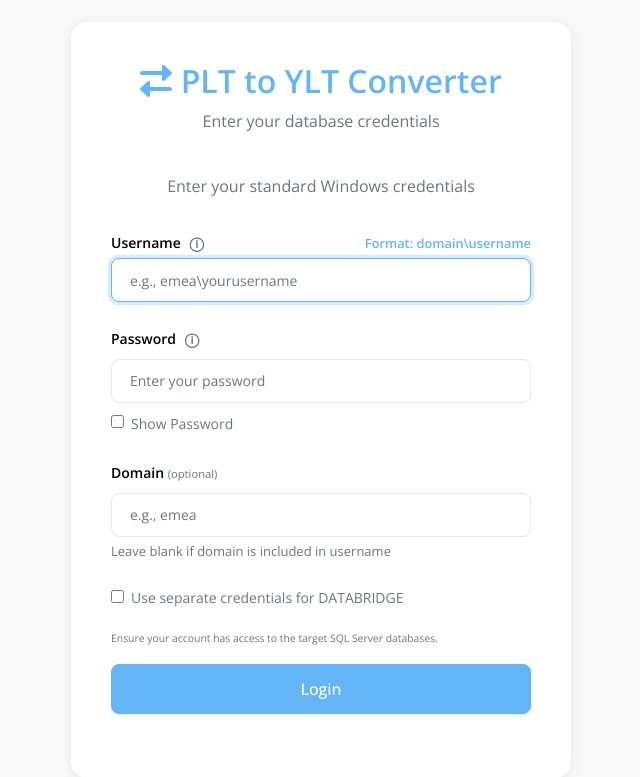
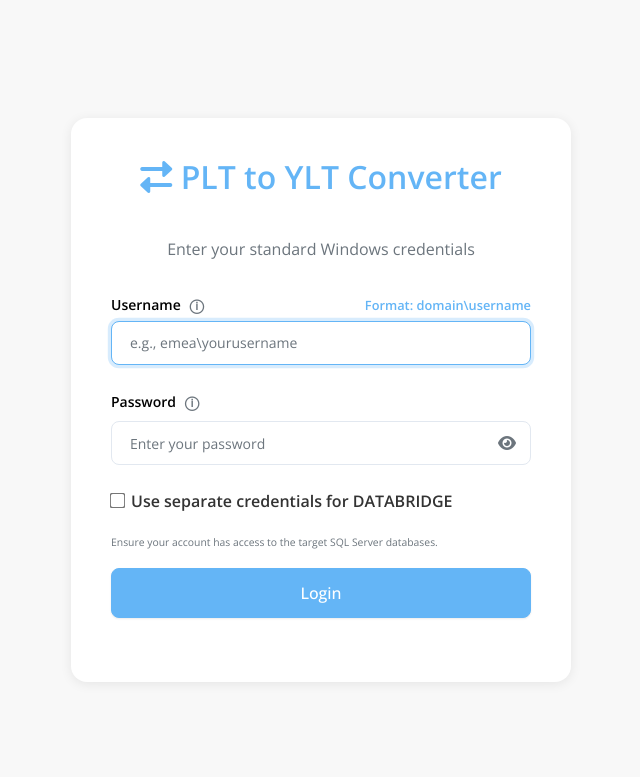
Before and after one commit to Rakshit09/PLT_YLT, a Flask app: page / in a window 1280 px wide. Shown: the top 777 px of the page, without its empty margins (304-944 px from the left). Run offline with Flask 3, Linux system fonts and the light colour scheme; some libraries are stand-ins or nearby versions.

Commit message:
Added Password corrections and edited  login

```diff
--- a/templates/login.html
+++ b/templates/login.html
@@ -113,13 +113,40 @@
             cursor: help;
             margin-left: 5px;
         }
+        .password-toggle {
+            position: absolute;
+            right: 15px;
+            top: 50%;
+            transform: translateY(-50%);
+            cursor: pointer;
+            color: #6c757d;
+            z-index: 10;
+        }
+        .password-toggle:hover {
+            color: #64B5F6;
+        }
+        .password-field-wrapper {
+            position: relative;
+        }
+        .form-control.has-icon {
+            padding-right: 45px;
+        }
+        .databridge-checkbox {
+            transform: scale(1.2);
+            margin-right: 8px;
+        }
+        .databridge-label {
+            font-weight: bold;
+            font-size: 16px;
+            color: #333;
+        }
     </style>
 </head>
 <body>
     <div class="login-container">
         <div class="login-header">
             <h2><i class="fas fa-exchange-alt"></i> PLT to YLT Converter</h2>
-            <p class="text-muted">Enter your database credentials</p>
+            <p class="text-muted"></p>
         </div>
 
         <div id="errorMessage" class="error-message" style="display: none;"></div>
@@ -139,7 +166,7 @@
                     <small class="text-primary font-weight-bold">Format: domain\username</small>
                 </div>
                 <input type="text" class="form-control mt-1" id="username" name="username"
-                       placeholder="e.g., emea\yourusername" required autofocus>
+                       placeholder="e.g., emea\yourusername" required autofocus autocomplete="username">
                 <div class="invalid-feedback" id="usernameError" style="display: none;">
                     Username must be in format "domain\username"
                 </div>
@@ -152,41 +179,34 @@
                         &#9432;
                     </span>
                 </label>
-                <input type="password" class="form-control" id="password" name="password"
-                       placeholder="Enter your password" required>
-                <div class="form-check mt-2">
-                    <input type="checkbox" class="form-check-input" id="showPasswordToggle">
-                    <label class="form-check-label" for="showPasswordToggle">Show Password</label>
+                <div class="password-field-wrapper">
+                    <input type="password" class="form-control has-icon" id="password" name="password"
+                           placeholder="Enter your password" required autocomplete="current-password">
+                    <i class="fas fa-eye password-toggle" id="passwordToggle" title="Show/Hide Password"></i>
                 </div>
             </div>
 
-            <div class="form-group">
-                <label for="domain" class="form-label">
-                    Domain <small class="text-muted">(optional)</small>
-                </label>
-                <input type="text" class="form-control" id="domain" name="domain"
-                       placeholder="e.g., emea">
-                <small class="form-text text-muted">
-                    Leave blank if domain is included in username
-                </small>
-            </div>
 
             <div class="form-check mb-3">
-                <input type="checkbox" class="form-check-input" id="useDatabridgeCreds">
-                <label class="form-check-label" for="useDatabridgeCreds">Use separate credentials for DATABRIDGE</label>
+                <input type="checkbox" class="form-check-input databridge-checkbox" id="useDatabridgeCreds">
+                <label class="form-check-label databridge-label" for="useDatabridgeCreds">
+                    Use separate credentials for DATABRIDGE
+                </label>
             </div>
-
             <div id="databridgeCreds" style="display: none;">
                 <div class="login-header pt-2">
                     <p class="text-muted">Enter your DATABRIDGE credentials</p>
                 </div>
                 <div class="form-group">
                     <label for="databridgeUsername" class="form-label">DATABRIDGE Username</label>
-                    <input type="text" class="form-control" id="databridgeUsername" name="databridgeUsername" placeholder="Enter DATABRIDGE username">
+                    <input type="text" class="form-control" id="databridgeUsername" name="databridgeUsername" placeholder="Enter DATABRIDGE username" autocomplete="off">
                 </div>
                 <div class="form-group">
                     <label for="databridgePassword" class="form-label">DATABRIDGE Password</label>
-                    <input type="password" class="form-control" id="databridgePassword" name="databridgePassword" placeholder="Enter DATABRIDGE password">
+                    <div class="password-field-wrapper">
+                        <input type="password" class="form-control has-icon" id="databridgePassword" name="databridgePassword" placeholder="Enter DATABRIDGE password" autocomplete="off">
+                        <i class="fas fa-eye password-toggle" id="databridgePasswordToggle" title="Show/Hide Password"></i>
+                    </div>
                 </div>
             </div>
 
@@ -209,17 +229,30 @@
     <script src="https://code.jquery.com/jquery-3.6.0.min.js"></script>
     <script src="https://cdn.jsdelivr.net/npm/popper.js@1.16.1/dist/umd/popper.min.js"></script>
     <script src="https://stackpath.bootstrapcdn.com/bootstrap/4.5.2/js/bootstrap.min.js"></script>
-    <script src="https://cdnjs.cloudflare.com/ajax/libs/font-awesome/6.0.0/js/all.min.js"></script>
+    <link rel="stylesheet" href="https://cdnjs.cloudflare.com/ajax/libs/font-awesome/6.0.0/css/all.min.css" integrity="sha512-9usAa10IRO0HhonpyAIVpjrylPvoDwiPUiKdWk5t3PyolY1cOd4DSE0Ga+ri4AuTroPR5aQvXU9xC6qOPnzFeg==" crossorigin="anonymous" referrerpolicy="no-referrer" />
 
     <script>
         $(function () {
             //  tooltips
             $('[data-toggle="tooltip"]').tooltip();
 
-            // Show/hide password
-            $('#showPasswordToggle').on('change', function () {
-                const passwordField = $('#password');
-                passwordField.attr('type', this.checked ? 'text' : 'password');
+            // Show/hide password with icon
+            function togglePasswordVisibility(passwordField, toggleIcon) {
+                if (passwordField.attr('type') === 'password') {
+                    passwordField.attr('type', 'text');
+                    toggleIcon.removeClass('fa-eye').addClass('fa-eye-slash');
+                } else {
+                    passwordField.attr('type', 'password');
+                    toggleIcon.removeClass('fa-eye-slash').addClass('fa-eye');
+                }
+            }
+
+            $('#passwordToggle').on('click', function () {
+                togglePasswordVisibility($('#password'), $(this));
+            });
+
+            $('#databridgePasswordToggle').on('click', function () {
+                togglePasswordVisibility($('#databridgePassword'), $(this));
             });
 
             //  DATABRIDGE creds
@@ -237,7 +270,6 @@
 
                 const username = $('#username').val().trim();
                 const password = $('#password').val();
-                const domain = $('#domain').val().trim();
 
                 const useDatabridge = $('#useDatabridgeCreds').is(':checked');
                 const databridgeUsername = $('#databridgeUsername').val().trim();
@@ -249,16 +281,13 @@
                 $('#errorMessage').hide();
 
                 // Validate username format
-                const hasBackslash = username.includes('\\');
-                const hasDomain = domain.length > 0;
-
-                if (!hasBackslash && !hasDomain) {
+                if (!username.includes('\\')) {
                     $('#username').addClass('is-invalid');
                     $('#usernameError').show();
                     return false;
                 }
 
-                //  loading
+                //  loading state
                 $('#loginSpinner').show();
                 $('#loginText').text('Connecting...');
                 $('button[type="submit"]').prop('disabled', true);
@@ -271,7 +300,6 @@
                     data: JSON.stringify({
                         username: username,
                         password: password,
-                        domain: domain,
                         use_databridge_creds: useDatabridge,
                         databridge_username: databridgeUsername,
                         databridge_password: databridgePassword
```
Also changed, not shown: 1 other file.
